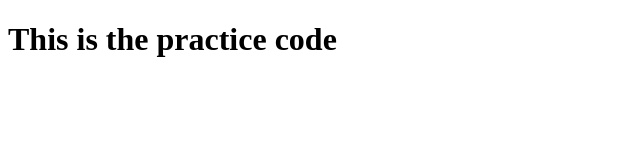
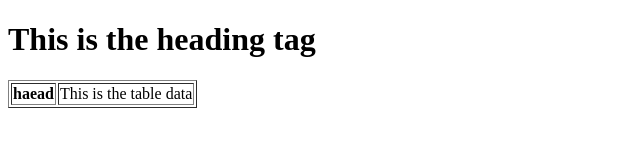
Before and after one commit to VasundharaSatturi/devops, a plain HTML site: page index.html in a window 1280 px wide. Shown: the whole page, without its empty margins (0-640 px from the left). Drawn offline with Linux system fonts and the light colour scheme.

Commit message:
frist commit

```diff
--- a/index.html
+++ b/index.html
@@ -6,7 +6,15 @@
     <title>Document</title>
 </head>
 <body>
-    <h1>This is the practice code</h1>
+    <h1>This is the heading tag</h1>
+    <div>
+        <table border="1">
+            <tr>
+                <th>haead</th>
+                <td>This is the table data</td>
+            </tr>
+        </table>
 
+    </div>
 </body>
 </html>
--- a/script.js
+++ b/script.js
@@ -0,0 +1 @@
+console.log("this is the console message")
```
